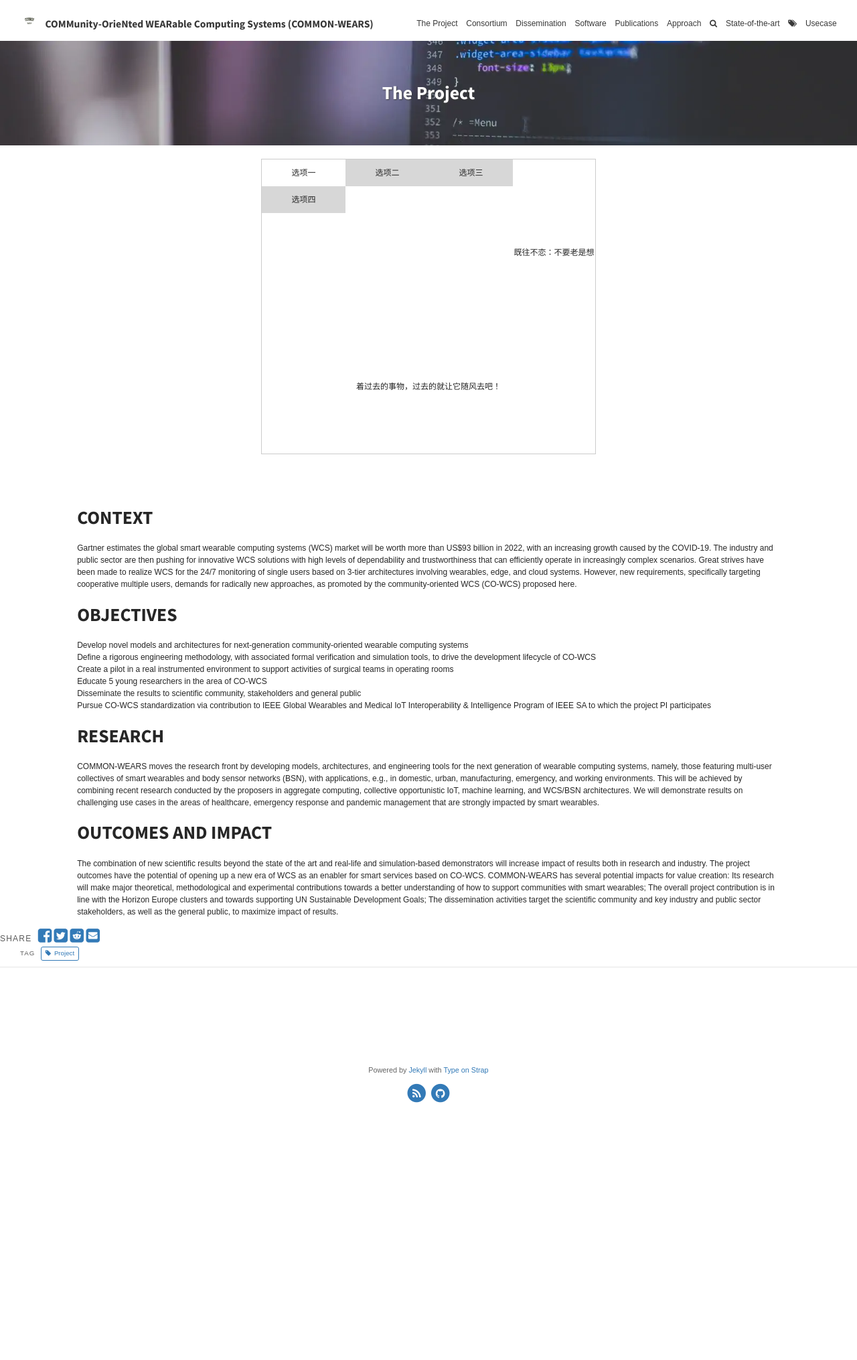
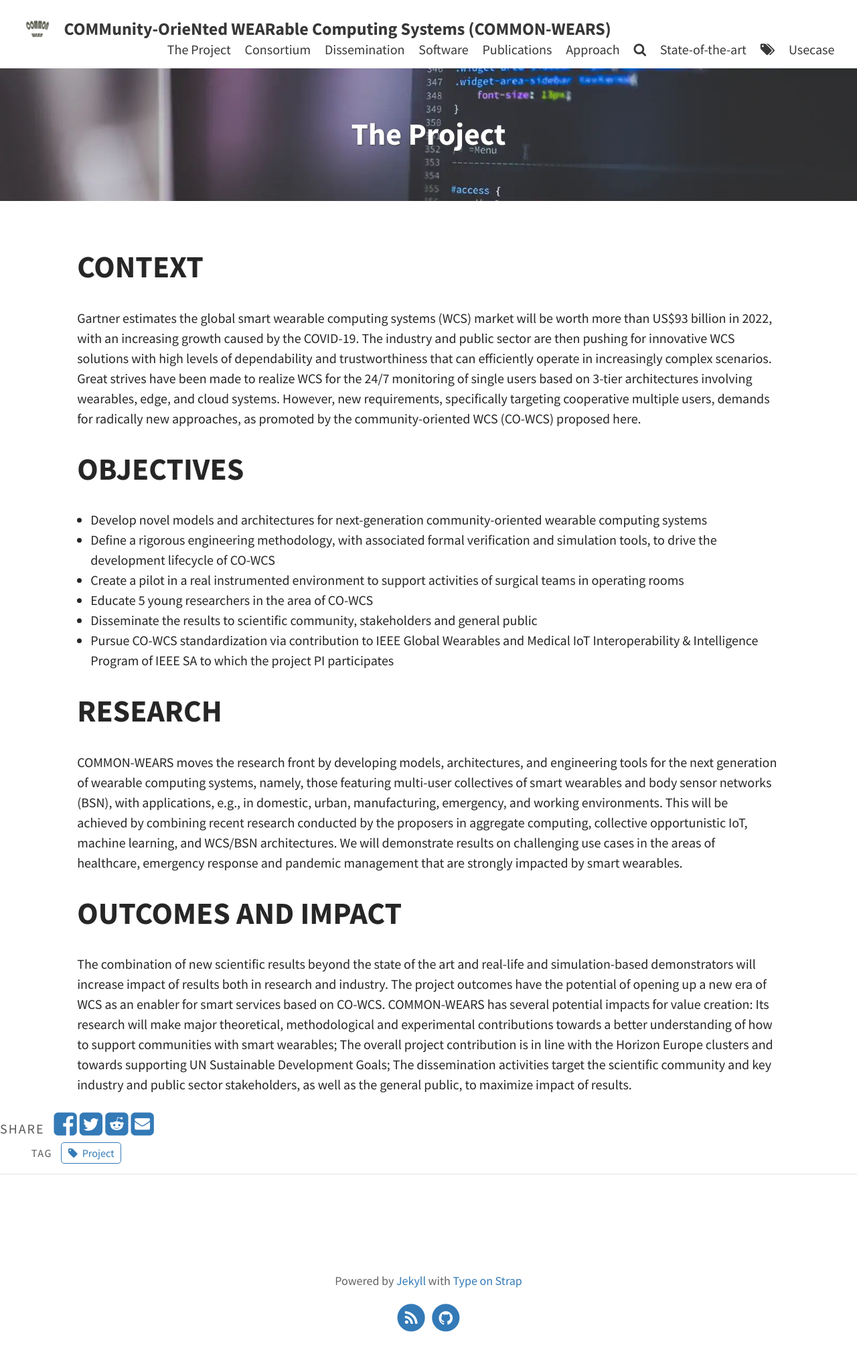
Before and after one commit to common-wears/2022, a Jekyll site: the page built from pages/1_project.md, in a window 1280 px wide. Shown: the whole page at 67% size. Built offline with Jekyll 4.4.1, drawn with Linux system fonts in a browser that asks for light colours; before the commit the page ends 1687 px from its top, so only the background shows below that.

Commit message:
Update project.html

```diff
--- a/_layouts/project.html
+++ b/_layouts/project.html
@@ -8,57 +8,7 @@ layout: default
     {{ page.date | date: "%B %-d, %Y" }}
     {% if page.author %} - {{ page.author }}{% endif %}
     </p>
-    <meta charset="UTF-8">
-    <title>选项卡练习</title>
-    <style type="text/css">
-        body,ul,li{margin: 0;padding: 0;font:12px/1.5 arial;/* 字体12像素 行高 1.5em 字体 Arial */ }
-        ul,li{list-style:none;}
-        .wrap{width:500px; margin:20px auto;}
-        .hide{display:none;}
-        #hlist{height:40px; width:500px; border:1px solid #ccc;border-bottom: none}
-        #hlist li{float:left; width:125px; line-height:40px; text-align:center; background:#d7d7d7; cursor:pointer}
-
-        #hlist .selected{border-bottom:none; background:#fff;}
-        #cdivs{width:500px; border:1px solid #ccc; border-top:none; text-align:center; line-height:200px;}
-    </style>
-
-    <script type="text/javascript">
-        window.onload=function(){
-            var hlist = document.getElementById('hlist').getElementsByTagName('li');
-            var cdivs =document.getElementById('cdivs').getElementsByTagName('div');
-            for(var i=0;i<hlist.length;i++){
-                hlist[i].index=i;
-                hlist[i].onclick=function(){
-                    for(var i=0;i<hlist.length;i++){
-                        hlist[i].className='';
-                        cdivs[i].className='hide';
-                    }
-                this.className='selected';
-                cdivs[this.index].className='';
-                }
-            }
-        }
-</script>
   </header>
-  <div class="wrap">
-        <!-- The menu options -->
-        <div id="hlist">
-            <ul>
-                <li class="selected">选项一</li>
-                <li>选项二</li>
-                <li>选项三</li>
-                <li>选项四</li>
-            </ul>
-        </div>
-
-        <!-- The content box -->
-        <div id="cdivs">
-            <div>既往不恋：不要老是想着过去的事物，过去的就让它随风去吧！</div>
-            <div class='hide'>当下不杂：心里不要想着其他的事，专心做好当下的事！</div>
-            <div class='hide'>未来不迎：没有发生的事不要想太多，不去忧虑太多！</div>
-            <div class='hide'>好好搬砖：不要想那么多，八月的砖显得格外的烫手！</div>
-        </div>
-  </div>
   <section class="post-content">{{ content }}</section>
 
   <div style="display: inline-block;">
```
